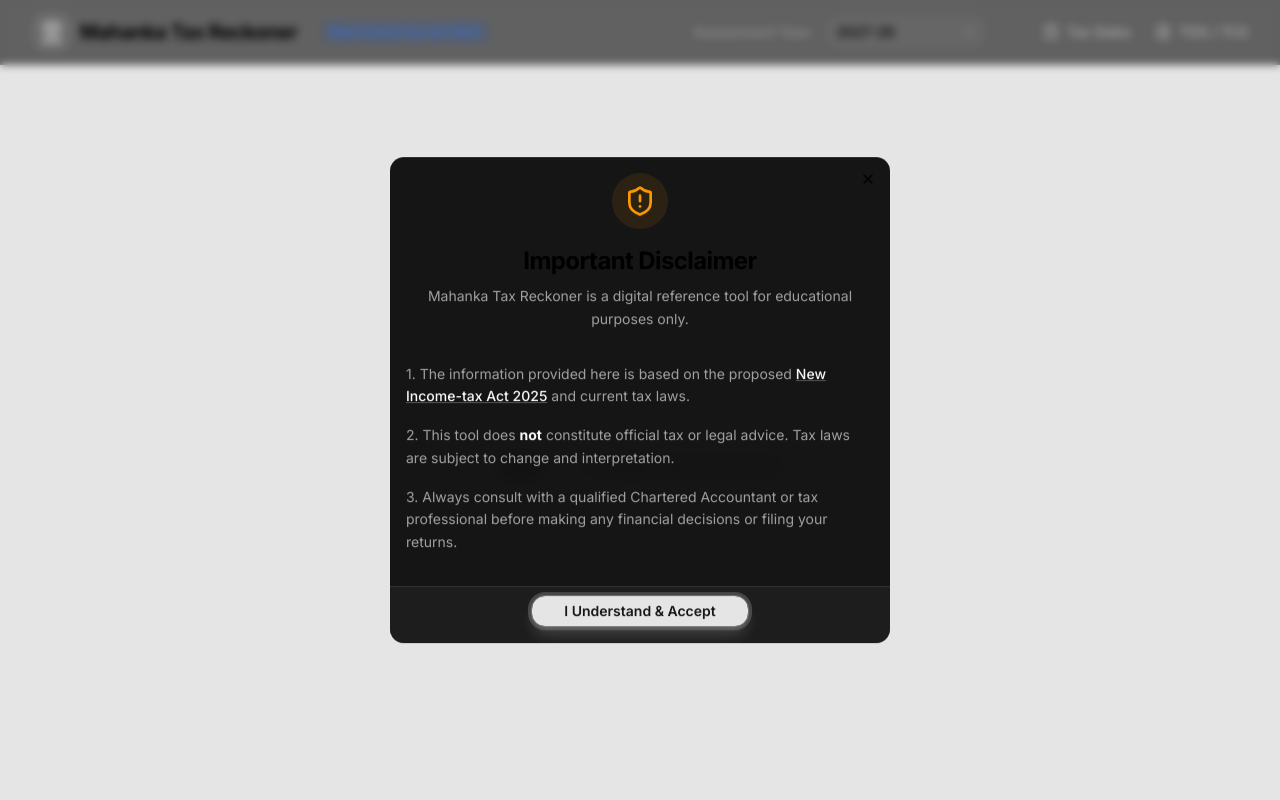
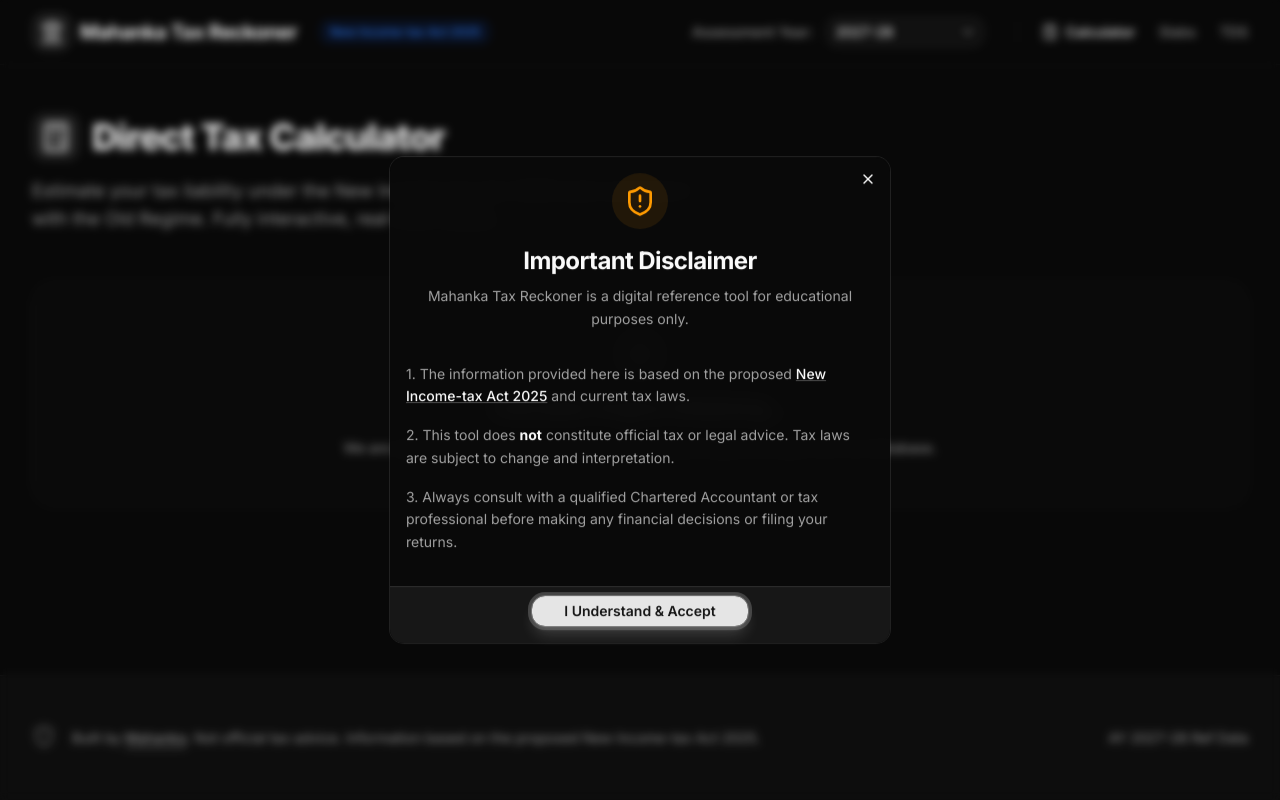
Before and after one commit to beatnyk77/IndiaTaxReckoner, a Next.js app: page /calculator in a window 1280 px wide. Before the commit this address had no page. Shown: the top 800 px of the page. Built offline with nearby package versions, Linux system fonts and the light colour scheme.

Commit message:
feat(v2): add calculator route and global navigation links

```diff
--- /dev/null
+++ b/app/calculator/page.tsx
@@ -0,0 +1,26 @@
+import * as React from 'react'
+import { Calculator } from 'lucide-react'
+
+export default function CalculatorPage() {
+    return (
+        <div className="container mx-auto px-4 md:px-8 py-12 space-y-12">
+            <div className="flex flex-col gap-4">
+                <div className="flex items-center gap-3">
+                    <div className="bg-primary/10 p-2 rounded-xl text-primary">
+                        <Calculator className="h-8 w-8" />
+                    </div>
+                    <h1 className="text-4xl font-extrabold tracking-tight">Direct Tax Calculator</h1>
+                </div>
+                <p className="text-muted-foreground text-lg max-w-2xl">
+                    Estimate your tax liability under the New Income-tax Act 2025 and compare it with the Old Regime. Fully interactive, real-time results.
+                </p>
+            </div>
+
+            <div className="p-12 border border-dashed border-border/60 rounded-3xl bg-muted/10 flex flex-col items-center justify-center text-center space-y-4">
+                <div className="h-12 w-12 bg-primary/20 rounded-full animate-pulse" />
+                <h2 className="text-xl font-semibold">Calculator Engine Initializing...</h2>
+                <p className="text-sm text-muted-foreground">We are setting up the interactive form and fetching the latest tax slabs from our database.</p>
+            </div>
+        </div>
+    )
+}
--- a/app/page.tsx
+++ b/app/page.tsx
@@ -77,8 +77,17 @@
                         India's most comprehensive, blazing-fast digital reference for tax rates, thresholds, and statutory definitions.
                     </p>
 
-                    <div className="mt-10 w-full max-w-xl mx-auto">
-                        <SearchBar />
+                    <div className="mt-10 flex flex-col sm:flex-row items-center justify-center gap-4 w-full max-w-2xl mx-auto px-4">
+                        <div className="w-full flex-1">
+                            <SearchBar />
+                        </div>
+                        <Link
+                            href="/calculator"
+                            className="w-full sm:w-auto flex items-center justify-center gap-2 bg-primary text-primary-foreground h-10 px-6 rounded-xl font-semibold hover:opacity-90 transition-all shadow-lg shadow-primary/20 whitespace-nowrap"
+                        >
+                            <Calculator className="h-4 w-4" />
+                            <span>Try Tax Estimator</span>
+                        </Link>
                     </div>
                 </div>
             </section>
--- a/components/layout/Navbar.tsx
+++ b/components/layout/Navbar.tsx
@@ -27,13 +27,15 @@
                         <AYSwitcher />
                     </Suspense>
                     <div className="hidden lg:flex items-center gap-6 border-l border-border/40 pl-6 ml-2">
-                        <Link href="#tax-slabs" className="transition-colors hover:text-foreground/80 text-foreground/60 flex items-center gap-2">
+                        <Link href="/calculator" className="transition-colors hover:text-foreground text-primary font-semibold flex items-center gap-2">
                             <Calculator className="h-4 w-4" />
-                            <span>Tax Slabs</span>
+                            <span>Calculator</span>
                         </Link>
-                        <Link href="#tds-tcs" className="transition-colors hover:text-foreground/80 text-foreground/60 flex items-center gap-2">
-                            <FileText className="h-4 w-4" />
-                            <span>TDS / TCS</span>
+                        <Link href="/tax-slabs" className="transition-colors hover:text-foreground/80 text-foreground/60 flex items-center gap-2">
+                            <span>Slabs</span>
+                        </Link>
+                        <Link href="/tds-tcs-rates" className="transition-colors hover:text-foreground/80 text-foreground/60 flex items-center gap-2">
+                            <span>TDS</span>
                         </Link>
                     </div>
                 </nav>
```
